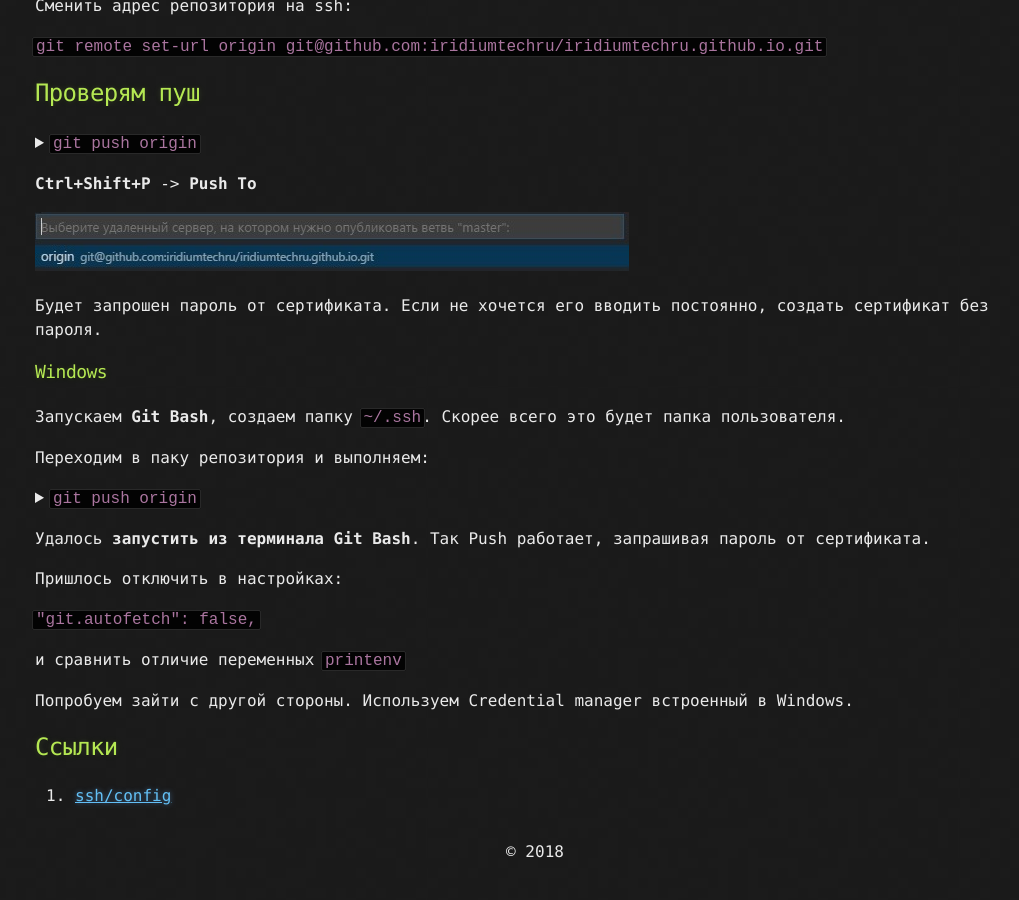
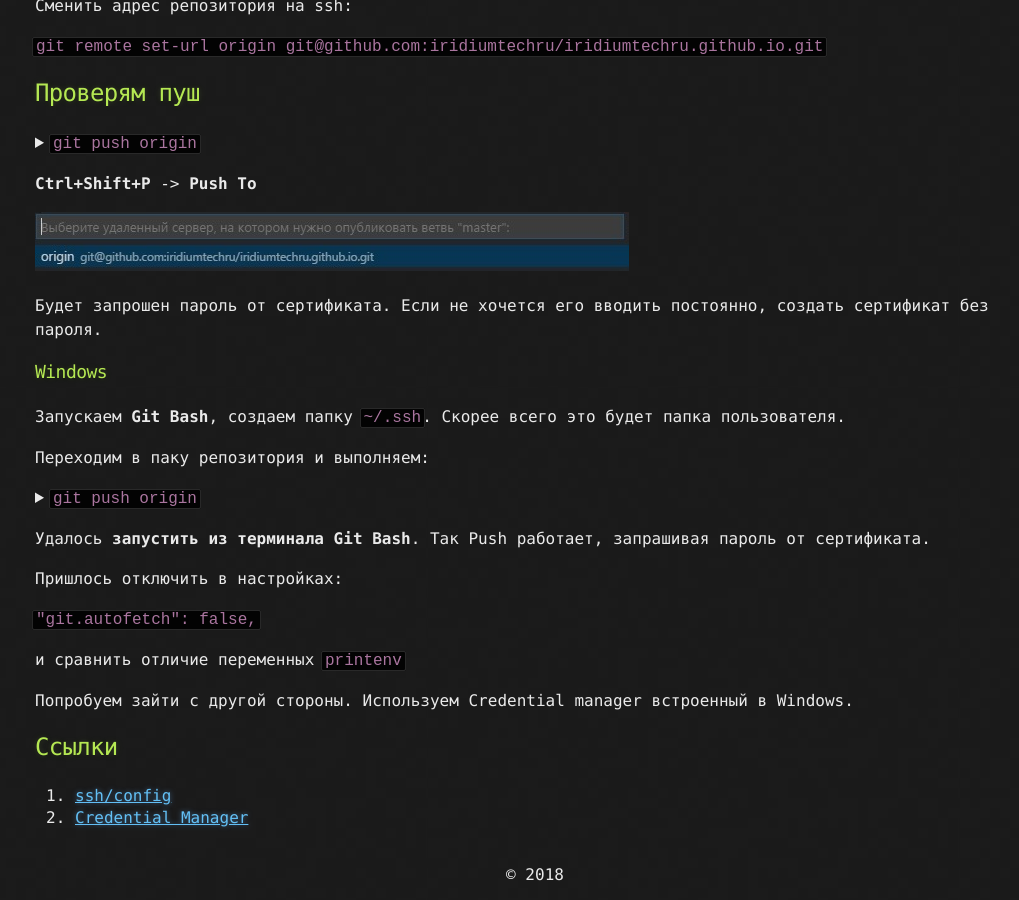
Before and after one commit to iridiumtechru/iridiumtechru.github.io, a Jekyll site: the page built from _posts/2018-04-03-gitcred.md, in a window 1280 px wide and 900 px high, scrolled down 1209 px. Shown: the whole window, without its empty margins (105-1124 px from the left). Built offline with Jekyll 4.4.1, drawn with Linux system fonts in a browser that asks for light colours; before the commit the page ends 2086 px from its top, so only the background shows below that.

Commit message:
cred link

```diff
--- a/_posts/2018-04-03-gitcred.md
+++ b/_posts/2018-04-03-gitcred.md
@@ -93,7 +93,6 @@ title: Git авторизация для Visual Studio Code
 
 Удалось **запустить из терминала Git Bash**. Так Push работает, запрашивая пароль от сертификата.
 
-
 Пришлось отключить в настройках:
 
 `"git.autofetch": false,`
@@ -103,4 +102,5 @@ title: Git авторизация для Visual Studio Code
 Попробуем зайти с другой стороны. Используем Credential manager встроенный в Windows.
 
 ## Ссылки
-1. [ssh/config](https://linux.die.net/man/5/ssh_config)
+1. [ssh/config](https://linux.die.net/man/5/ssh_config){:target="_blank"}
+2. [Credential Manager](https://www.digitalcitizen.life/credential-manager-where-windows-stores-passwords-other-login-details){:target="_blank"}
```
